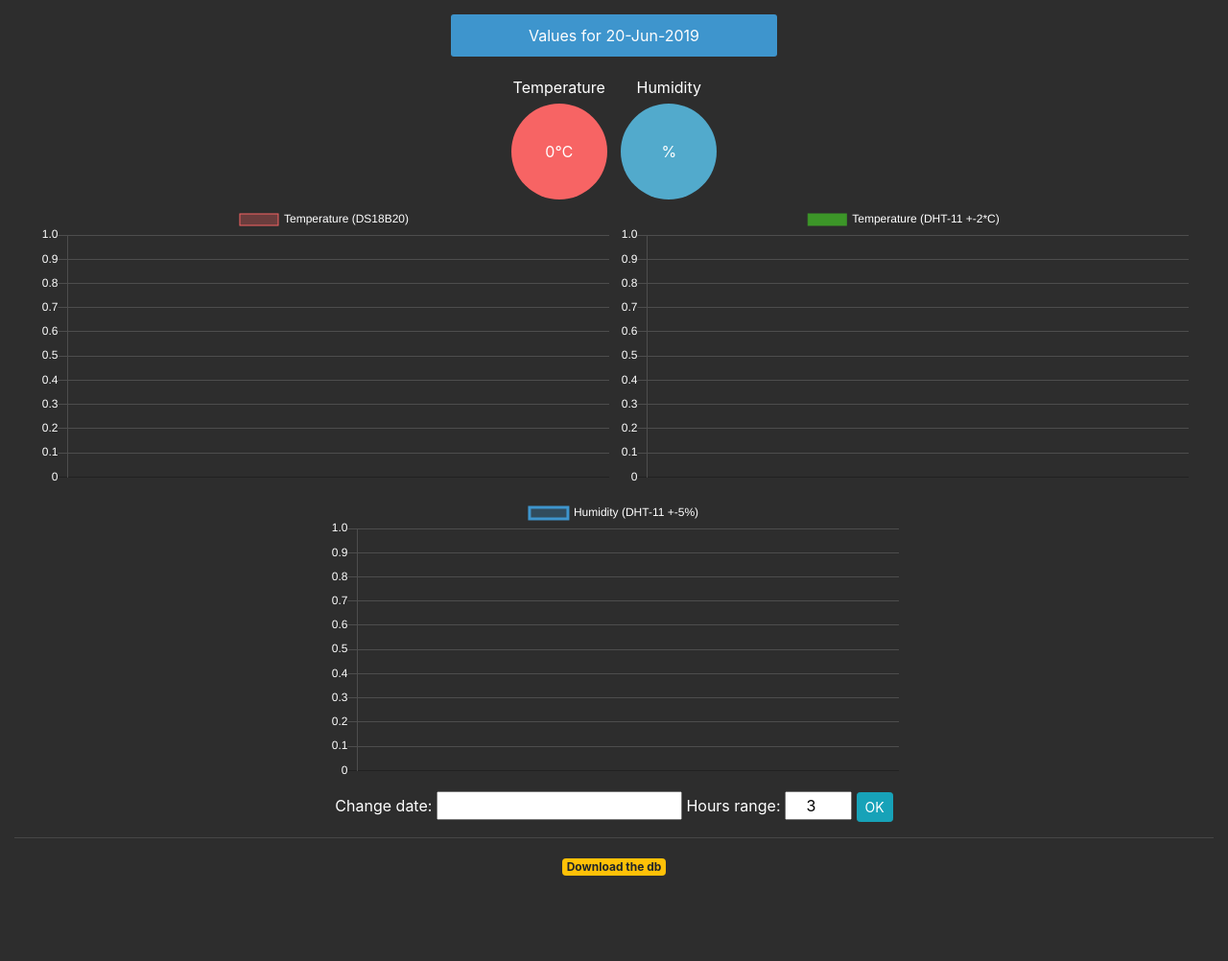
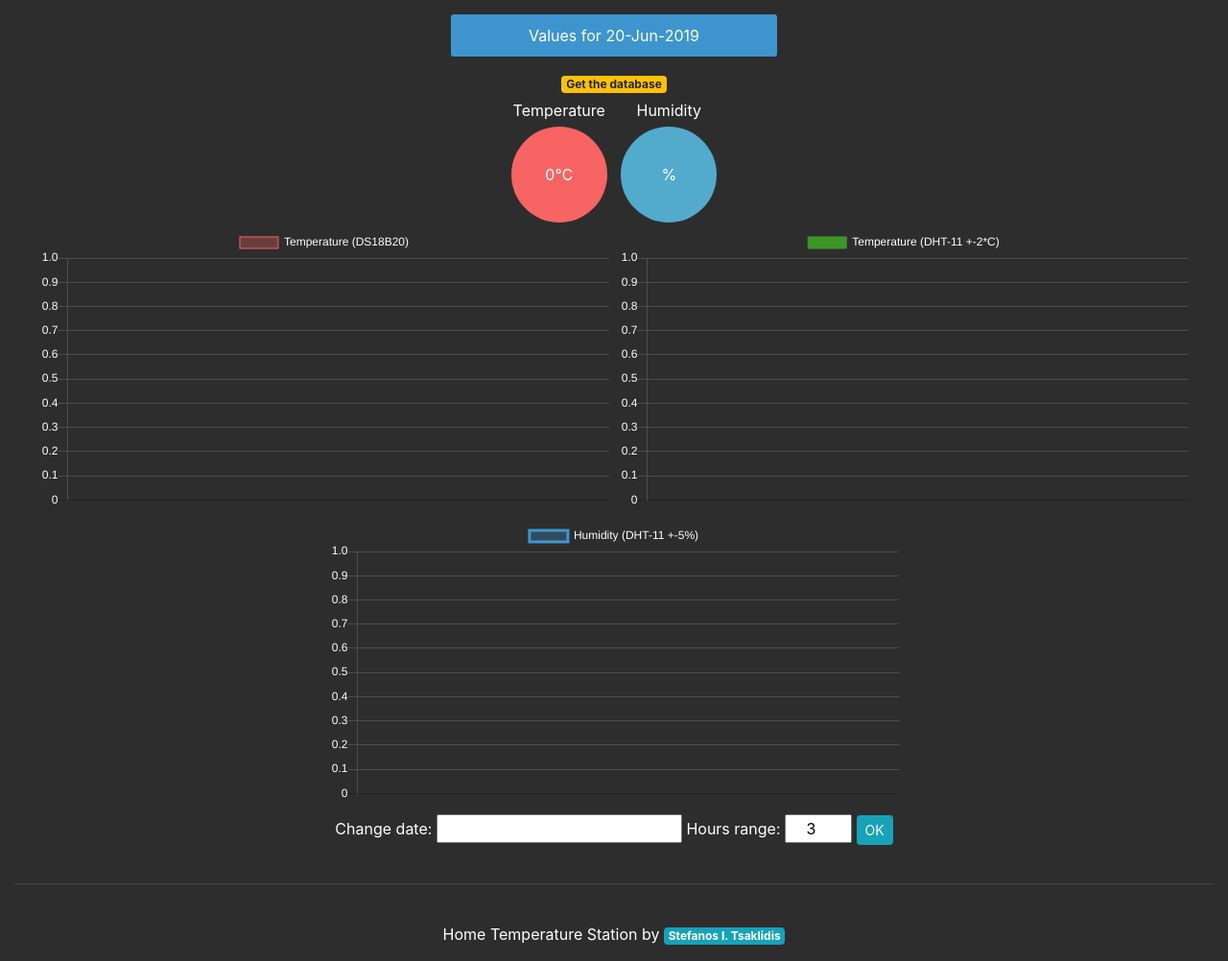
Before and after one commit to tsaklidis/home-station, a PHP site: page / in a window 1280 px wide. Shown: the whole page at 96% size. Before the commit the page ends 913 px from the top, so only its background shows below. Run offline with PHP 8.4, Linux system fonts and the light colour scheme; data comes from the database, SQL or seed files in the repository; some libraries are stand-ins or nearby versions.

Commit message:
Database link

```diff
--- a/store_data/index.php
+++ b/store_data/index.php
@@ -138,6 +138,11 @@
 		</div>
 		<div class="row">
 			<div class="col-lg-12 text-center">
+				<a class="badge badge-warning" href="home_data.sqlite3">Get the database</a>
+			</div>
+		</div>
+		<div class="row">
+			<div class="col-lg-12 text-center">
 				<div class="wrp">
 					<div>Temperature</div>
 					<div class="circle color_one"><?php echo round($last_tempr["tempr"], 1);?>&#8451;</div>
@@ -148,6 +153,7 @@
 				</div>
 			</div>
 		</div>
+
 
 		<div class="row">
 			<div class="col-lg-12 text-center">
@@ -166,8 +172,13 @@
 					Hours range: <input type="number" class="text-center" value="3" name="hours" id="hours">
 					<button class="btn btn-sm btn-info">OK</button>
 				</form>
+				<br>
 				<hr>
-				<a class="badge badge-warning" href="home_data.sqlite3">Download the db</a>
+				<br>
+				<p>
+					Home Temperature Station by
+					<a href="https://tsaklidis.gr" class="badge badge-info"> Stefanos I. Tsaklidis</a>
+				</p>
 
 			</div>
 		</div>
```
